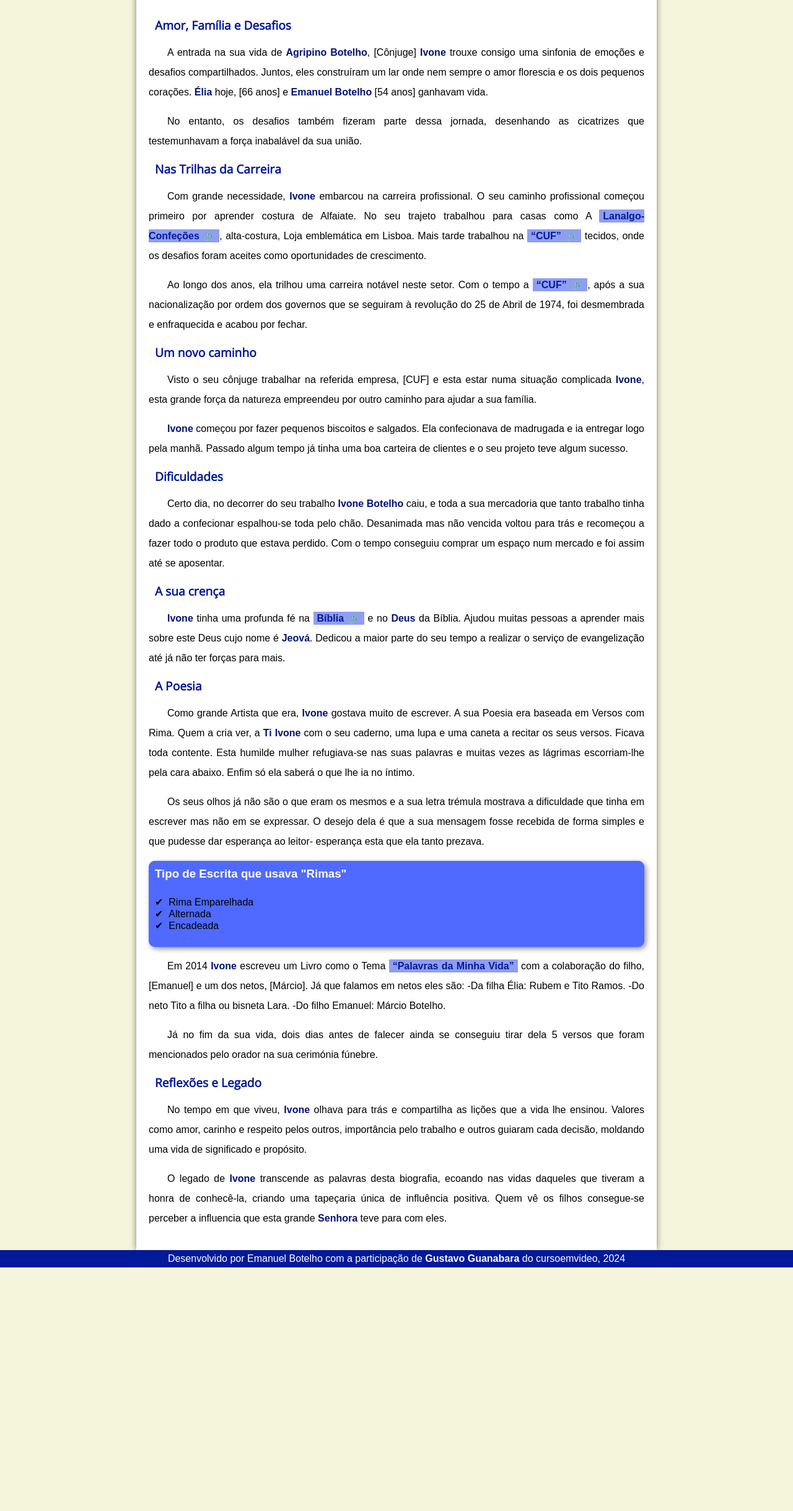
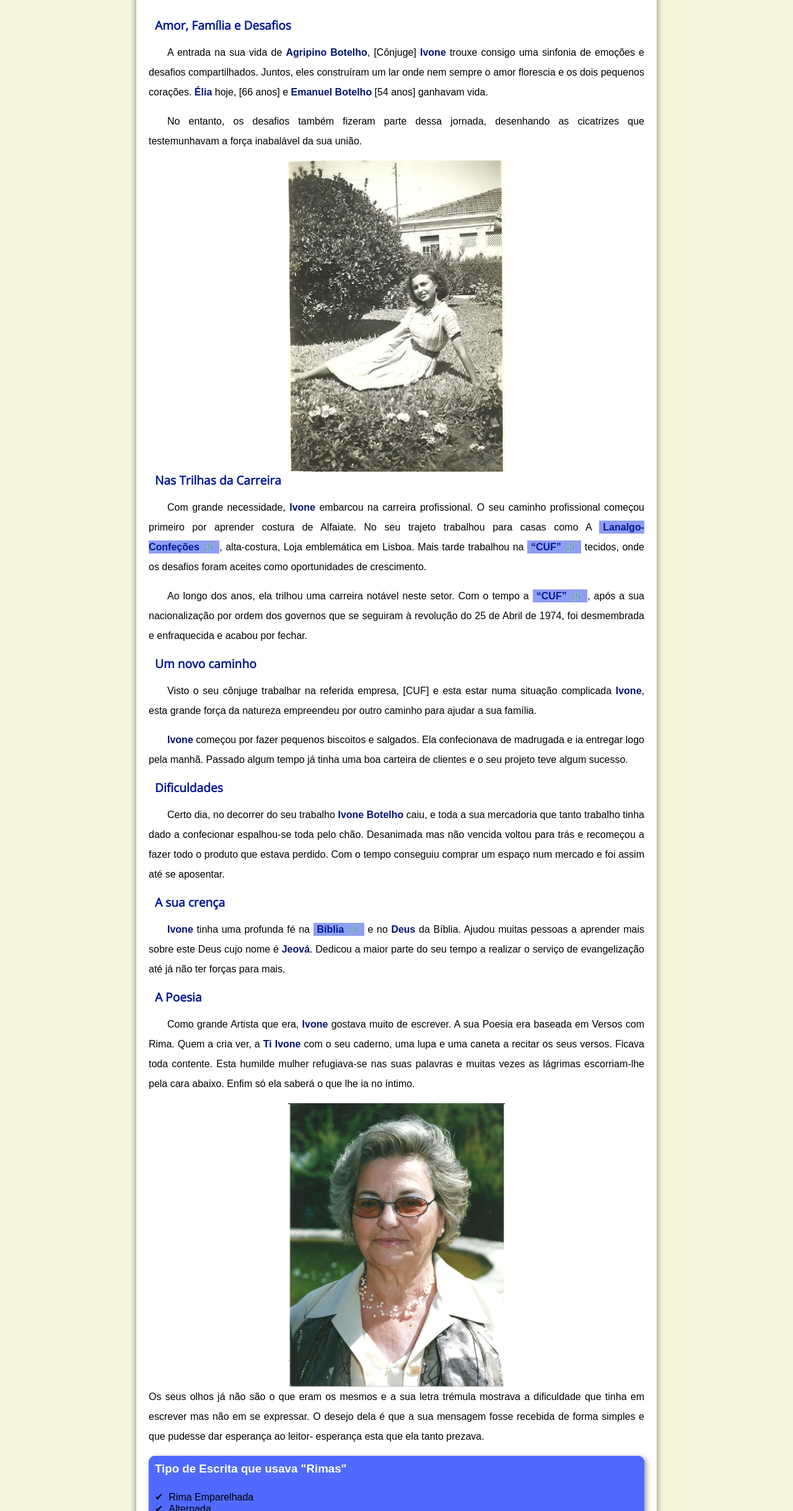
Before and after one commit to Emanuel1969/livro-mae, a plain HTML site: page index.html in a window 1280 px wide. Shown: the part 2296-4734 px from the top of the page at 62% size. Before the commit the page ends 4341 px from the top, so only its background shows below. Drawn offline with nearby package versions, Linux system fonts and the light colour scheme.

Commit message:
biografia 3

```diff
--- a/index.html
+++ b/index.html
@@ -67,6 +67,12 @@
 </p>
 <p>No entanto, os desafios também fizeram parte dessa jornada, desenhando as cicatrizes que testemunhavam a força inabalável da sua união.</p>
 
+<picture>
+    <source media="(max-width: 670)" srcset="imagens/2.jpg">
+    <img src="Imagens/2_resized.jpg" class="pequena" alt="Ivone">
+
+</picture>
+
 <h2>Nas Trilhas da Carreira</h2>
 
 <p>
@@ -106,6 +112,10 @@ Com o tempo conseguiu comprar um espaço num mercado e foi assim até se aposent
 <p>Como grande Artista que era, <strong>Ivone</strong> gostava muito de escrever. A sua Poesia era baseada em Versos com Rima. Quem a cria ver, a <strong>Ti Ivone</strong> com o seu caderno, uma lupa e uma caneta a recitar os seus versos. Ficava toda contente. Esta humilde mulher refugiava-se nas suas palavras e muitas vezes as lágrimas escorriam-lhe pela cara abaixo. Enfim só ela saberá o que lhe ia no íntimo.</p>
 
 <p>
+
+<picture>
+    <source media="(max-width: 670)" srcset="imagens/70anos.jpg">
+    <img src="Imagens/70anos_resized.jpg" class="pequena" alt="Ivone"></picture>
 
 Os seus olhos já não são o que eram os mesmos e a sua letra trémula mostrava a dificuldade que tinha em escrever mas não em se expressar. O desejo dela é que a sua mensagem fosse recebida de forma simples e que pudesse dar esperança ao leitor- esperança esta que ela tanto prezava.
 
```
Also changed, not shown: Imagens/70anos.jpg (renamed from Imagens/002.jpg), Imagens/70anos_resized.jpg (renamed from Imagens/002_resized.jpg).
